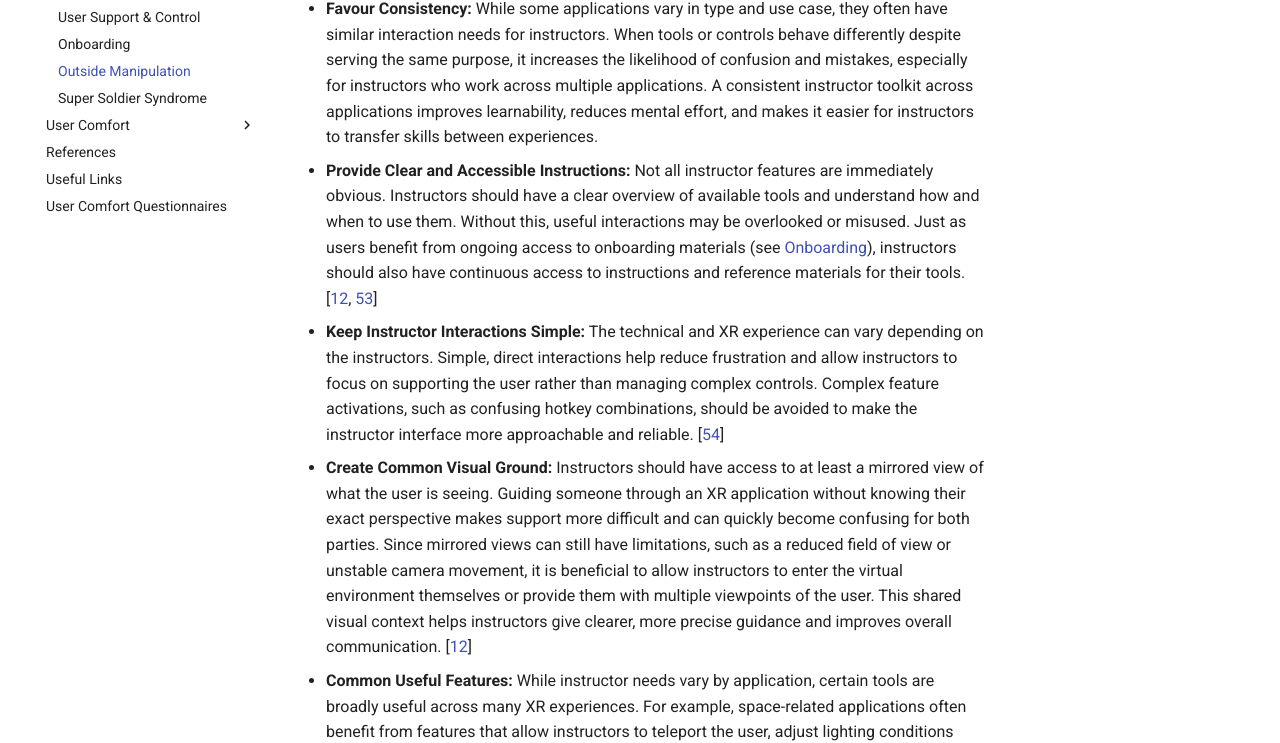
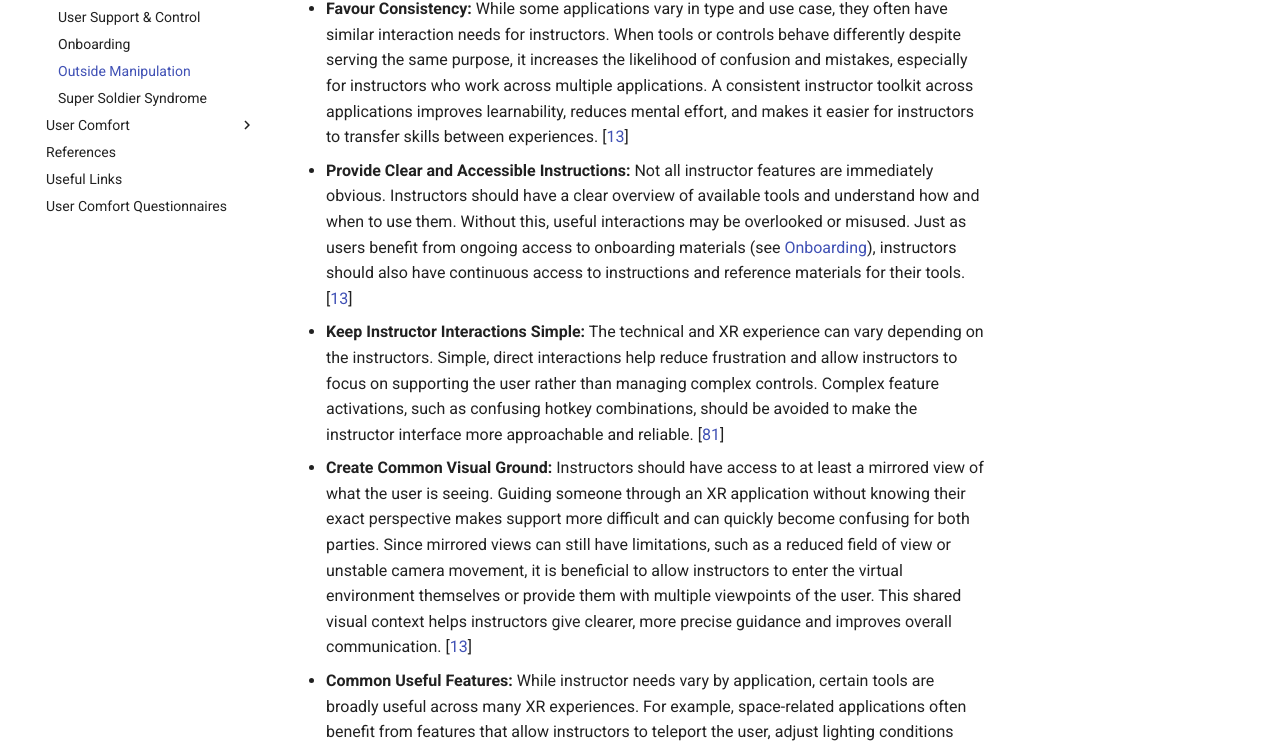
Before and after one commit to floriansaling/eac-ux-guidelines, an MkDocs documentation site: the page built from docs/Outside-Manipulation.md, in a window 1280 px wide and 1400 px high, scrolled down 481 px. Shown: the part 261-1004 px from the top of the window. Built offline with MkDocs 1.6.1 and Material for MkDocs 9.7.7, drawn with Linux system fonts in a browser that asks for light colours; comment, search, counter and statistics services are not loaded.

Commit message:
Update Outside-Manipulation.md
updated citations from paper

```diff
--- a/docs/Outside-Manipulation.md
+++ b/docs/Outside-Manipulation.md
@@ -31,10 +31,10 @@
 
 Many XR applications involve an additional person, such as a supervisor or trainer, who is next to the user and guides them through the application. These instructors often guide users through tasks, provide explanations, or adjust interactions in real time. Depending on the complexity of the application and the user’s familiarity with XR, this external support can play a crucial role in helping users navigate the experience efficiently and confidently. To be effective, instructors need a well-designed set of tools that allows them to guide the user, intervene when necessary, and adapt the environment to the user’s needs without disrupting the experience.
 
-* **Favour Consistency:** While some applications vary in type and use case, they often have similar interaction needs for instructors. When tools or controls behave differently despite serving the same purpose, it increases the likelihood of confusion and mistakes, especially for instructors who work across multiple applications. A consistent instructor toolkit across applications improves learnability, reduces mental effort, and makes it easier for instructors to transfer skills between experiences.
-* **Provide Clear and Accessible Instructions:** Not all instructor features are immediately obvious. Instructors should have a clear overview of available tools and understand how and when to use them. Without this, useful interactions may be overlooked or misused. Just as users benefit from ongoing access to onboarding materials (see [Onboarding](Onboarding.md)), instructors should also have continuous access to instructions and reference materials for their tools. \[[12](References.md#ref-12), [53](References.md#ref-53)\]
-* **Keep Instructor Interactions Simple:** The technical and XR experience can vary depending on the instructors. Simple, direct interactions help reduce frustration and allow instructors to focus on supporting the user rather than managing complex controls. Complex feature activations, such as confusing hotkey combinations, should be avoided to make the instructor interface more approachable and reliable. \[[54](References.md#ref-54)\]
-* **Create Common Visual Ground:** Instructors should have access to at least a mirrored view of what the user is seeing. Guiding someone through an XR application without knowing their exact perspective makes support more difficult and can quickly become confusing for both parties. Since mirrored views can still have limitations, such as a reduced field of view or unstable camera movement, it is beneficial to allow instructors to enter the virtual environment themselves or provide them with multiple viewpoints of the user. This shared visual context helps instructors give clearer, more precise guidance and improves overall communication. \[[12](References.md#ref-12)\]
+* **Favour Consistency:** While some applications vary in type and use case, they often have similar interaction needs for instructors. When tools or controls behave differently despite serving the same purpose, it increases the likelihood of confusion and mistakes, especially for instructors who work across multiple applications. A consistent instructor toolkit across applications improves learnability, reduces mental effort, and makes it easier for instructors to transfer skills between experiences. \[[13](References.md#ref-13)\]
+* **Provide Clear and Accessible Instructions:** Not all instructor features are immediately obvious. Instructors should have a clear overview of available tools and understand how and when to use them. Without this, useful interactions may be overlooked or misused. Just as users benefit from ongoing access to onboarding materials (see [Onboarding](Onboarding.md)), instructors should also have continuous access to instructions and reference materials for their tools. \[[13](References.md#ref-13)\]
+* **Keep Instructor Interactions Simple:** The technical and XR experience can vary depending on the instructors. Simple, direct interactions help reduce frustration and allow instructors to focus on supporting the user rather than managing complex controls. Complex feature activations, such as confusing hotkey combinations, should be avoided to make the instructor interface more approachable and reliable. \[[81](References.md#ref-81)\]
+* **Create Common Visual Ground:** Instructors should have access to at least a mirrored view of what the user is seeing. Guiding someone through an XR application without knowing their exact perspective makes support more difficult and can quickly become confusing for both parties. Since mirrored views can still have limitations, such as a reduced field of view or unstable camera movement, it is beneficial to allow instructors to enter the virtual environment themselves or provide them with multiple viewpoints of the user. This shared visual context helps instructors give clearer, more precise guidance and improves overall communication. \[[13](References.md#ref-13)\]
 * **Common Useful Features:** While instructor needs vary by application, certain tools are broadly useful across many XR experiences. For example, space-related applications often benefit from features that allow instructors to teleport the user, adjust lighting conditions (such as the sun’s position), or highlight objects using lasers or outlines. Other functions that could be beneficial for multiple application are the options to reset bigger action, control the rotation or movement of the user (e.g. stop uncontrolled rotation to reduce motion sickness), navigate to the user if the instructor’s view is independent of the user’s view, activate controller diagram or virtual controller if the user seems confused, and have the options to switch perspective if the instructor has access to multiple camera view.
 
     ![Teacher.png](/eac-ux-guidelines/uploads/7369d6e53bafe3349e983aa71974bd6f/Teacher.png){width="385"}
```
